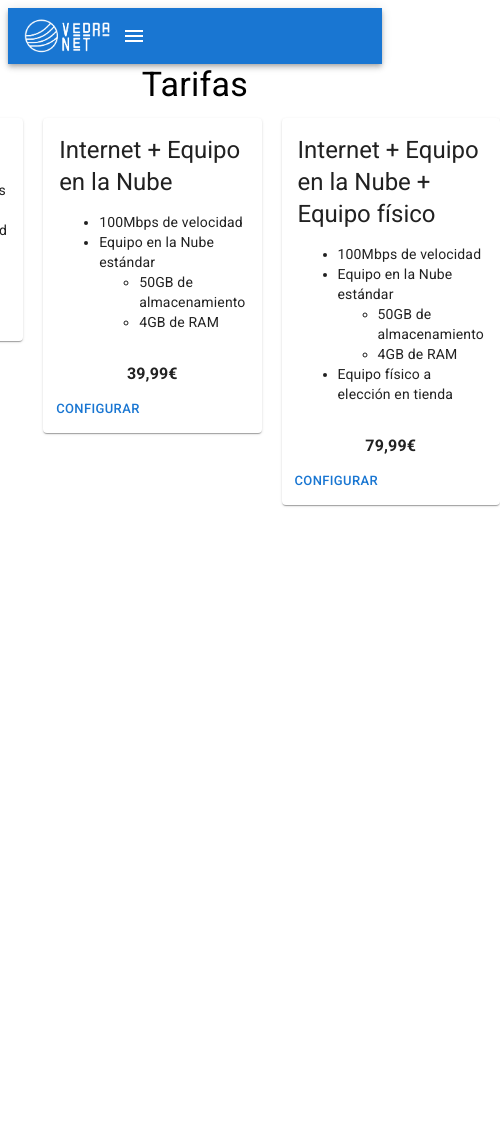
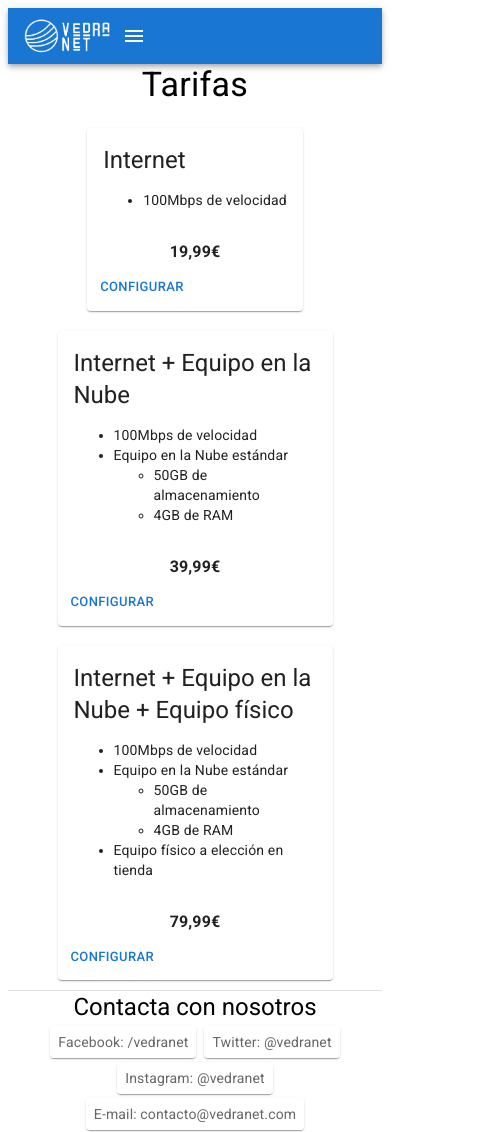
Before and after one commit to Xpl0itU/vedranet-web, a React (Vite) app: page /prices in a window 390 px wide. Shown: the whole page, 500 px wide, since content can reach past the window. Before the commit the page ends 844 px from the top, so only its background shows below. Built offline with nearby package versions, Linux system fonts and the light colour scheme.

Commit message:
More responsiveness

```diff
--- a/src/components/ContactBottomGrid.jsx
+++ b/src/components/ContactBottomGrid.jsx
@@ -2,6 +2,7 @@
 import Grid from "@mui/material/Grid";
 import Paper from "@mui/material/Paper";
 import Typography from "@mui/material/Typography";
+import "../pages/Prices.css";
 
 const Item = styled(Paper)(({ theme }) => ({
   backgroundColor: theme.palette.mode === "dark" ? "#1A2027" : "#fff",
@@ -22,9 +23,9 @@
       </Typography>
       <Grid
         container
-        rowSpacing={1}
+        rowSpacing={2}
         columnSpacing={{ xs: 1, sm: 2, md: 3 }}
-        sx={{ justifyContent: "center" }}
+        className="flex-container"
       >
         <Grid item>
           <Item>Facebook: /vedranet</Item>
--- a/src/pages/Index.jsx
+++ b/src/pages/Index.jsx
@@ -28,7 +28,7 @@
         <Typography variant="h4" align="center" gutterBottom>
           Tarifas
         </Typography>
-        <div style={{ display: "flex", justifyContent: "center" }}>
+        <div className="flex-container">
           <div className="card">
             <Card sx={{ maxWidth: 275 }}>
               <CardContent>
--- a/src/pages/Prices.css
+++ b/src/pages/Prices.css
@@ -1,3 +1,18 @@
 .card {
-  margin: 0 10px;
+  margin: 10px 10px;
 }
+
+.flex-container {
+  display: flex;
+  flex-direction: row;
+  align-items: center;
+  justify-content: center;
+}
+
+@media (max-width: 800px) {
+  .flex-container {
+    flex-direction: column;
+    align-items: center;
+    justify-content: center;
+  }
+}
--- a/src/pages/Prices.jsx
+++ b/src/pages/Prices.jsx
@@ -4,6 +4,8 @@
 import CardContent from "@mui/material/CardContent";
 import Button from "@mui/material/Button";
 import Typography from "@mui/material/Typography";
+import ContactBottomGrid from "../components/ContactBottomGrid";
+import Divider from "@mui/material/Divider";
 import "./Prices.css";
 
 function Prices() {
@@ -12,7 +14,7 @@
       <Typography variant="h4" align="center" gutterBottom>
         Tarifas
       </Typography>
-      <div style={{ display: "flex", justifyContent: "center" }}>
+      <div className="flex-container">
         <div className="card">
           <Card sx={{ maxWidth: 275 }}>
             <CardContent>
@@ -91,6 +93,8 @@
           </Card>
         </div>
       </div>
+      <Divider />
+      <ContactBottomGrid />
     </>
   );
 }
```
